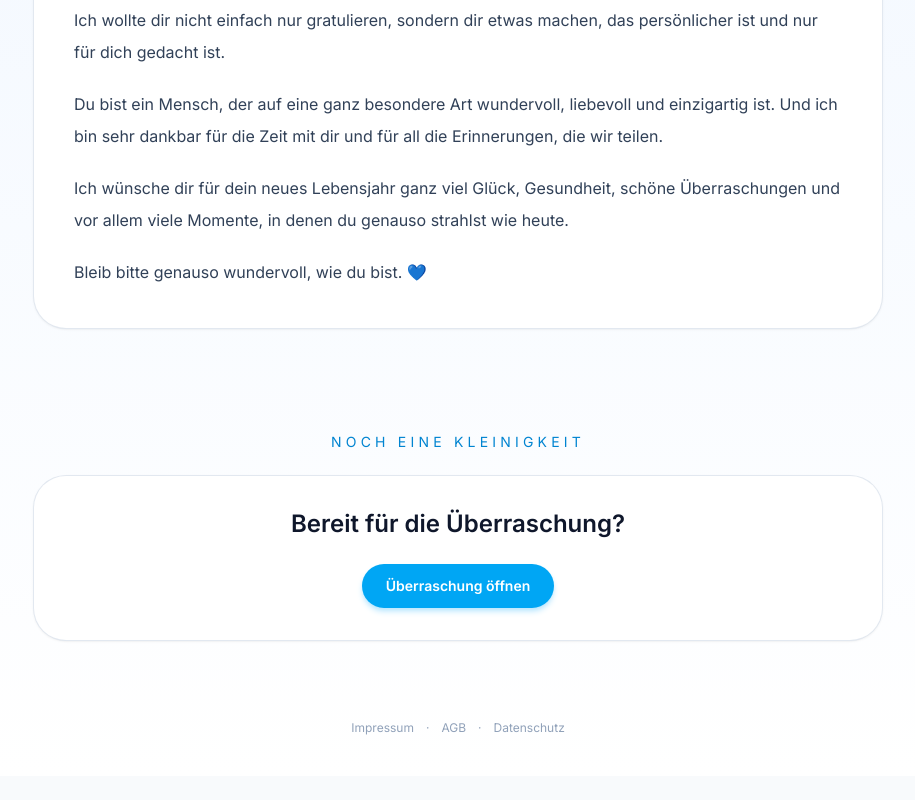
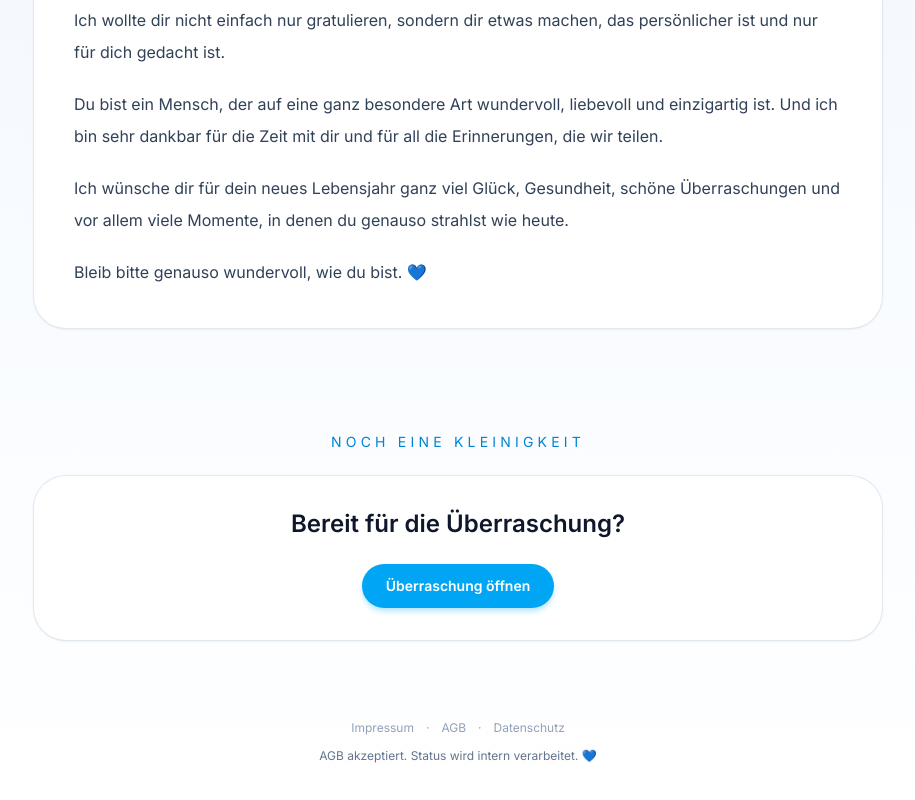
Before and after one commit to Lucas-MStein/alina, a Next.js app: page / in a window 1280 px wide. Shown: the part 1744-2544 px from the top of the page, without its empty margins (182-1097 px from the left). Before the commit the page ends 2520 px from the top, so only its background shows below. Built offline with nearby package versions, Linux system fonts and the light colour scheme; a web font is replaced by a local one.

Commit message:
adjusted accepted agbs

```diff
--- a/components/TermsFooter.tsx
+++ b/components/TermsFooter.tsx
@@ -17,7 +17,7 @@ function HeartIcon() {
 
 export default function TermsFooter() {
     const [isOpen, setIsOpen] = useState(false)
-    const [accepted, setAccepted] = useState(false)
+    const [accepted, setAccepted] = useState(true)
 
     function handleAccept() {
         setAccepted(true)
```
